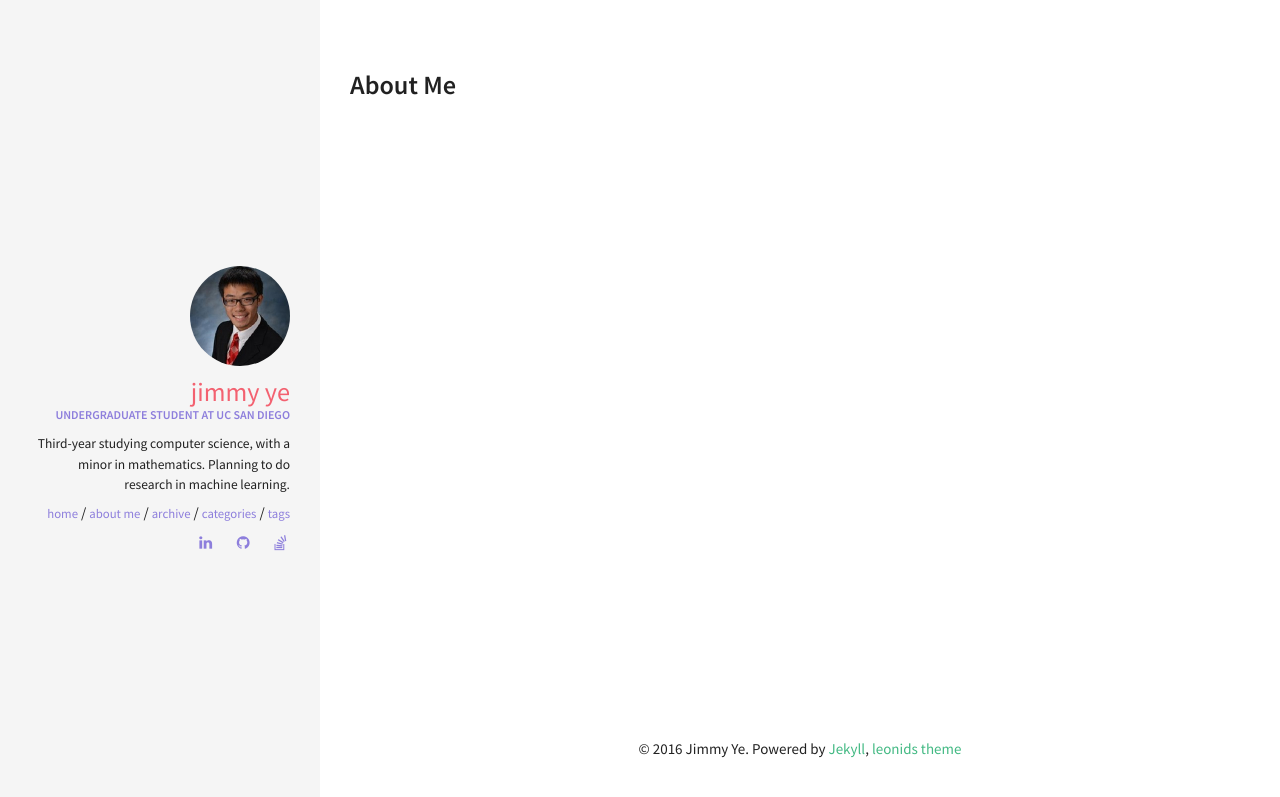
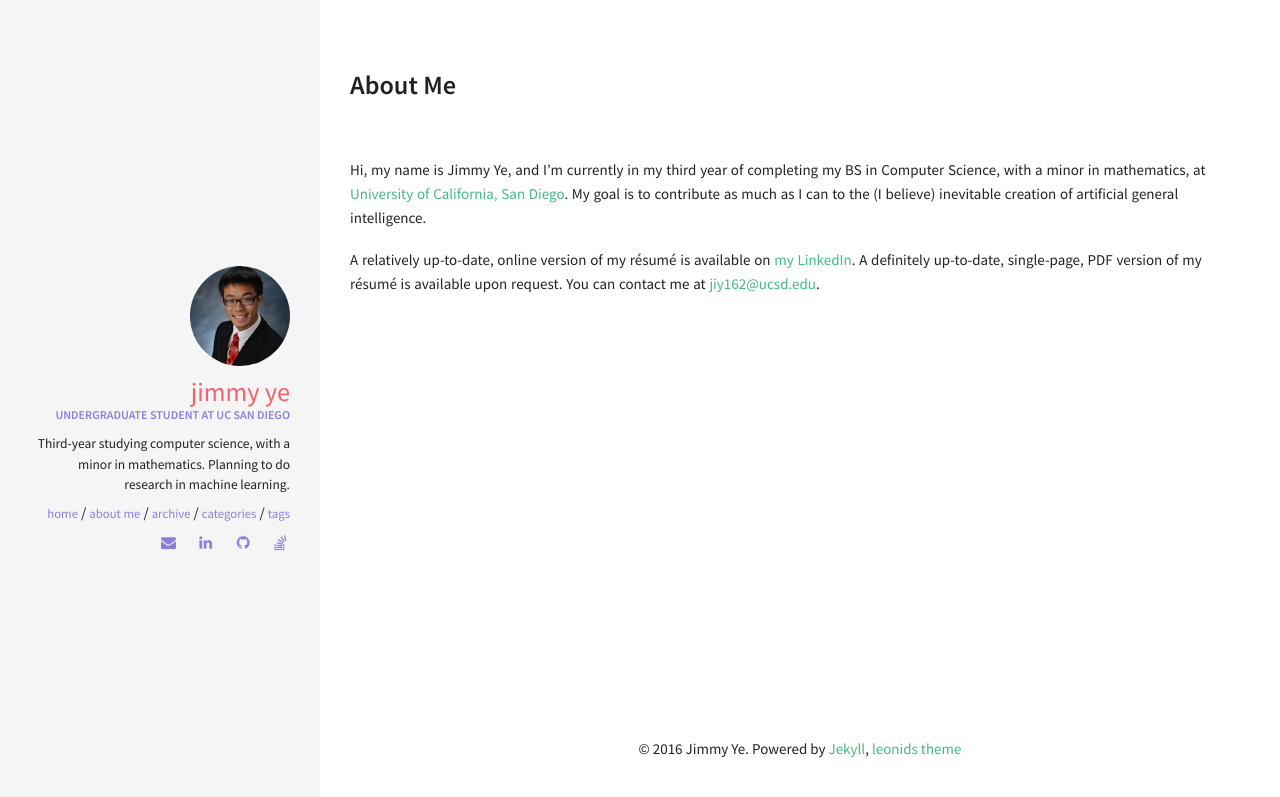
Before and after one commit to rationalis/rationalis.github.io, a Jekyll site: the page built from about.md, in a window 1280 px wide. Shown: the top 797 px of the page. Built offline with Jekyll 4.4.1, drawn with Linux system fonts in a browser that asks for light colours.

Commit message:
Add 'About Me' content & email

```diff
--- a/_config.yml
+++ b/_config.yml
@@ -37,7 +37,7 @@ owner:
   avatar: avatar.jpg
   job: "Undergraduate student at UC San Diego"
   bio: "Third-year studying computer science, with a minor in mathematics. Planning to do research in machine learning."
-  email:
+  email: jiy162@ucsd.edu
   disqus-shortname:
   twitter: #username
   facebook: #username
--- a/about.md
+++ b/about.md
@@ -3,3 +3,14 @@ layout: page
 title:  About Me
 permalink: /about/
 ---
+
+Hi, my name is Jimmy Ye, and I'm currently in my third year of completing my BS
+in Computer Science, with a minor in mathematics, at
+[University of California, San Diego](http://ucsd.edu). My goal is to
+contribute as much as I can to the (I believe) inevitable creation of artificial
+general intelligence.
+
+A relatively up-to-date, online version of my résumé is available on
+[my LinkedIn](https://www.linkedin.com/in/jimmy-ye-a3333b82). A definitely
+up-to-date, single-page, PDF version of my résumé is available upon request.
+You can contact me at [jiy162@ucsd.edu](mailto:jiy162@ucsd.edu).
```
